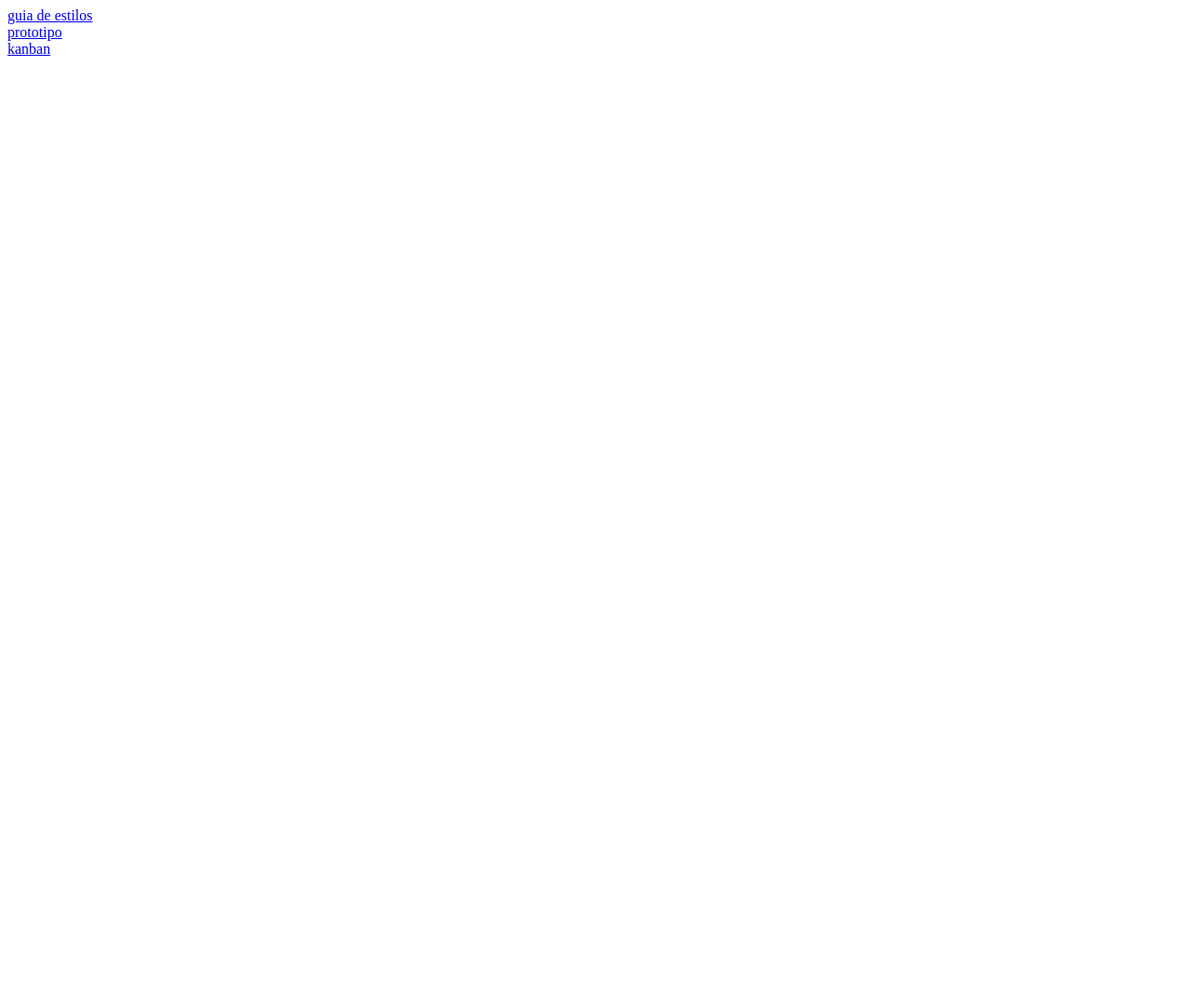
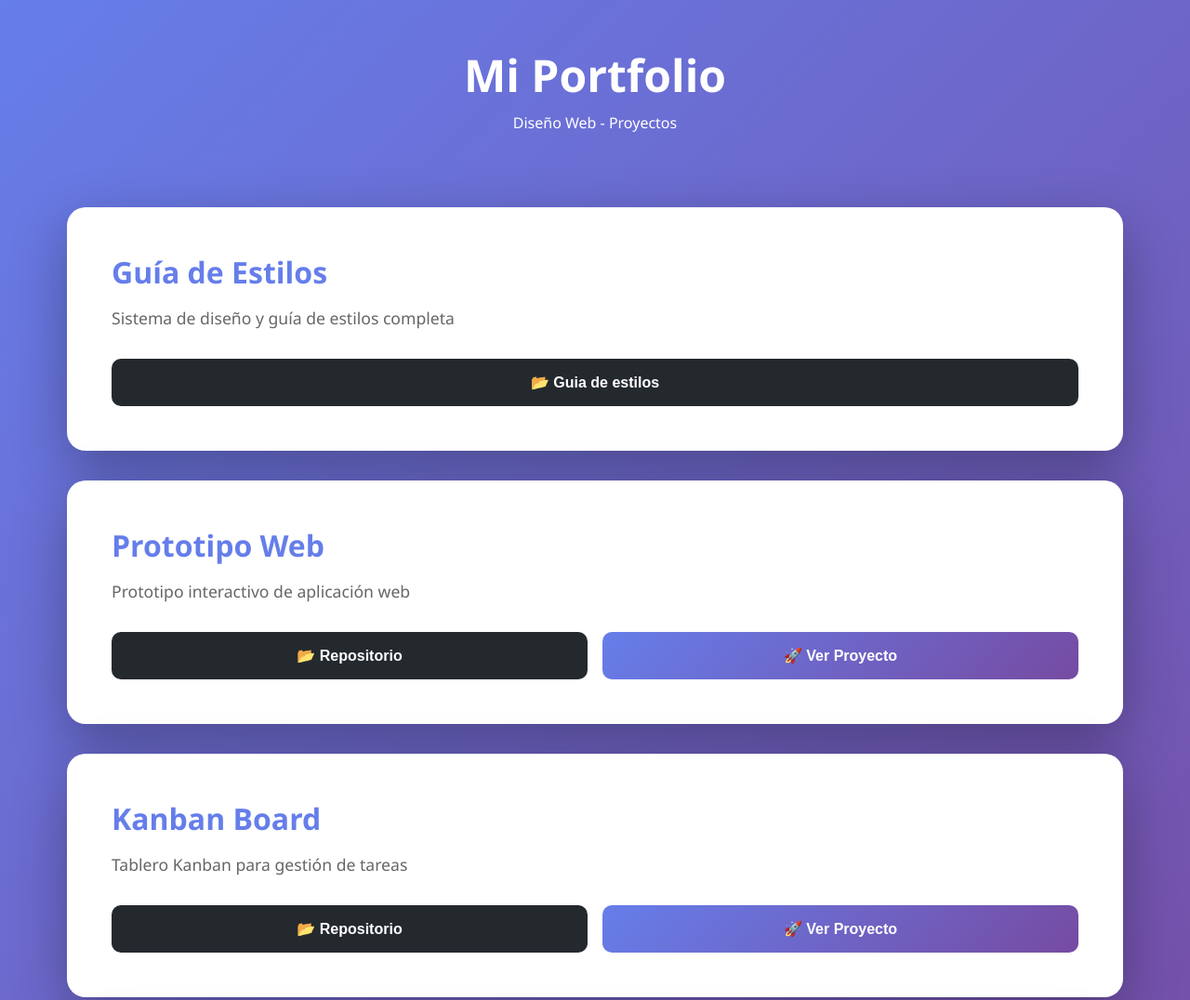
Before and after one commit to unaicastillo/Portfolio, a plain HTML site: page index.html in a window 1280 px wide. Shown: the top 1076 px of the page at 93% size. Before the commit the page ends 800 px from the top, so only its background shows below. Drawn offline with Linux system fonts and the light colour scheme.

Commit message:
portafolio con estilos dados

```diff
--- a/index.html
+++ b/index.html
@@ -1,5 +1,6 @@
 <!DOCTYPE html>
 <html>
+
 <head>
     <meta charset="UTF-8">
     <meta name="viewport" content="width=device-width, initial-scale=1.0">
@@ -7,13 +8,71 @@
     <link rel="stylesheet" href="style.css">
     <script src="script.js"></script>
 </head>
+
 <body>
-        <a href="https://www.figma.com/design/ogcOQYvp1RrEPMYsx7VUHw/gu%C3%ADa-de-estilos-UnaiCastillo?node-id=0-1&t=ZtfD00AGRHeRAuMS-1">
-            guia de estilos
-        </a><br>
-        <a href=" https://unaicastillo.github.io/prototipo/">
-            prototipo
-        </a><br>
-        <a href="https://unaicastillo.github.io/kanban/">kanban</a>
+    <header>
+        <h1>Mi Portfolio</h1>
+        <p>Diseño Web - Proyectos</p>
+    </header>
+
+    <main>
+        <div class="scene" id="scene-1">
+            <div class="project-content">
+                <h2>Guía de Estilos</h2>
+                <p>Sistema de diseño y guía de estilos completa</p>
+                <div class="project-buttons">
+                    <button class="btn-repo" onclick="window.open('https://www.figma.com/design/ogcOQYvp1RrEPMYsx7VUHw/gu%C3%ADa-de-estilos-UnaiCastillo?node-id=0-1&p=f')">
+                        <span>📂</span> Guia de estilos
+                    </button>
+
+                </div>
+            </div>
+        </div>
+
+        <div class="scene" id="scene-2">
+            <div class="project-content">
+                <h2>Prototipo Web</h2>
+                <p>Prototipo interactivo de aplicación web</p>
+                <div class="project-buttons">
+                    <button class="btn-repo" onclick="window.open('https://unaicastillo.github.io/prototipo/', '_blank')">
+                        <span>📂</span> Repositorio
+                    </button>
+                    <button class="btn-demo" onclick="window.open('https://github.com/unaicastillo/prototipo', '_blank')">
+                        <span>🚀</span> Ver Proyecto
+                    </button>
+                </div>
+            </div>
+        </div>
+
+        <div class="scene" id="scene-3">
+            <div class="project-content">
+                <h2>Kanban Board</h2>
+                <p>Tablero Kanban para gestión de tareas</p>
+                <div class="project-buttons">
+                    <button class="btn-repo" onclick="window.open('https://unaicastillo.github.io/kanban/', '_blank')">
+                        <span>📂</span> Repositorio
+                    </button>
+                    <button class="btn-demo" onclick="window.open('https://github.com/unaicastillo/kanban', '_blank')">
+                        <span>🚀</span> Ver Proyecto
+                    </button>
+                </div>
+            </div>
+        </div>
+        <div class="scene" id="scene-3">
+            <div class="project-content">
+                <h2>Kanban Board</h2>
+                <p>Tablero Kanban para gestión de tareas</p>
+                <div class="project-buttons">
+                    <button class="btn-repo" onclick="window.open('')">
+                        <span>📂</span> Repositorio
+                    </button>
+                    <button class="btn-demo" onclick="window.open('')">
+                        <span>🚀</span> Ver Proyecto
+                    </button>
+                </div>
+            </div>
+        </div>
+    </main>
 </body>
+
 </html>
--- a/style.css
+++ b/style.css
@@ -0,0 +1,109 @@
+* {
+    margin: 0;
+    padding: 0;
+    box-sizing: border-box;
+}
+
+body {
+    font-family: 'Segoe UI', Tahoma, Geneva, Verdana, sans-serif;
+    background: linear-gradient(135deg, #667eea 0%, #764ba2 100%);
+    min-height: 100vh;
+    color: #333;
+}
+
+header {
+    text-align: center;
+    padding: 3rem 1rem;
+    color: white;
+}
+
+header h1 {
+    font-size: 3rem;
+    margin-bottom: 0.5rem;
+}
+
+main {
+    display: flex;
+    flex-direction: column;
+    gap: 2rem;
+    padding: 2rem;
+    max-width: 1200px;
+    margin: 0 auto;
+}
+
+.scene {
+    background: white;
+    border-radius: 20px;
+    padding: 3rem;
+    box-shadow: 0 20px 60px rgba(0, 0, 0, 0.3);
+    transition: transform 0.3s ease, box-shadow 0.3s ease;
+}
+
+.scene:hover {
+    transform: translateY(-10px);
+    box-shadow: 0 30px 80px rgba(0, 0, 0, 0.4);
+}
+
+.project-content h2 {
+    font-size: 2rem;
+    margin-bottom: 1rem;
+    color: #667eea;
+}
+
+.project-content p {
+    font-size: 1.1rem;
+    color: #666;
+    margin-bottom: 2rem;
+}
+
+.project-buttons {
+    display: flex;
+    gap: 1rem;
+    flex-wrap: wrap;
+}
+
+.project-buttons button {
+    flex: 1;
+    min-width: 150px;
+    padding: 1rem 2rem;
+    font-size: 1rem;
+    border: none;
+    border-radius: 10px;
+    cursor: pointer;
+    transition: all 0.3s ease;
+    font-weight: bold;
+}
+
+.btn-repo {
+    background: #24292e;
+    color: white;
+}
+
+.btn-repo:hover {
+    background: #000;
+    transform: scale(1.05);
+}
+
+.btn-demo {
+    background: linear-gradient(135deg, #667eea 0%, #764ba2 100%);
+    color: white;
+}
+
+.btn-demo:hover {
+    transform: scale(1.05);
+    box-shadow: 0 5px 15px rgba(102, 126, 234, 0.4);
+}
+
+@media (max-width: 768px) {
+    header h1 {
+        font-size: 2rem;
+    }
+
+    .scene {
+        padding: 2rem;
+    }
+
+    .project-buttons {
+        flex-direction: column;
+    }
+}
```
Lines whose indentation alone changed are shown as unchanged.
